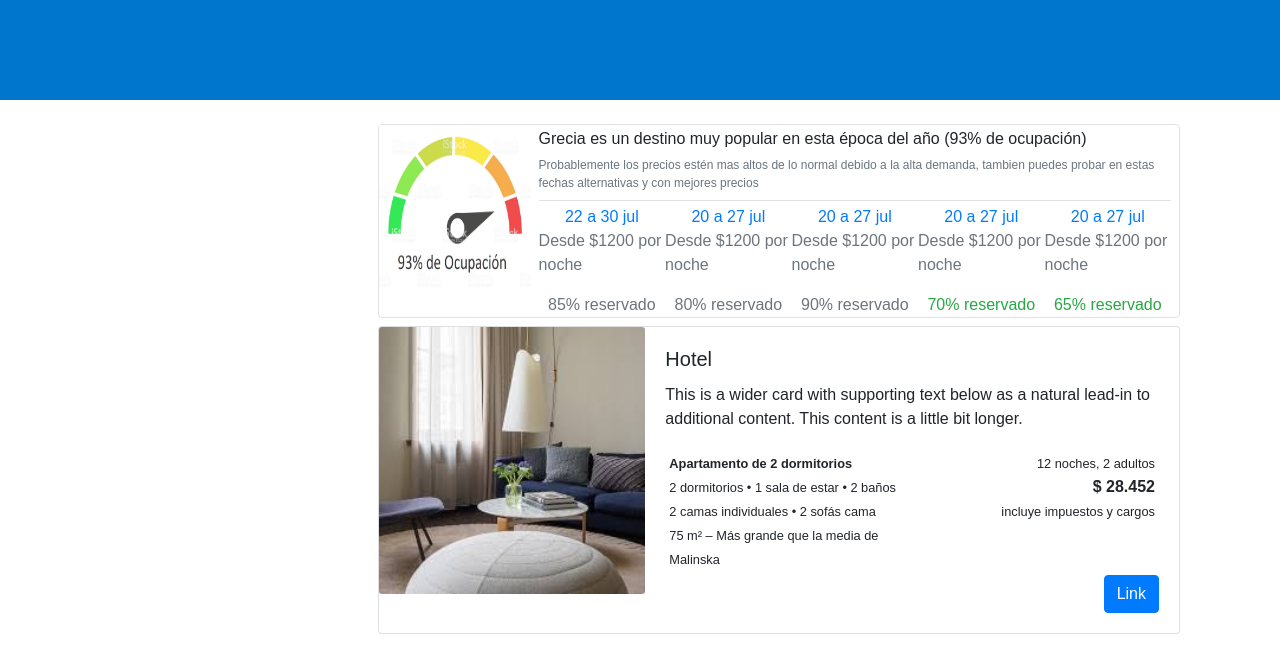
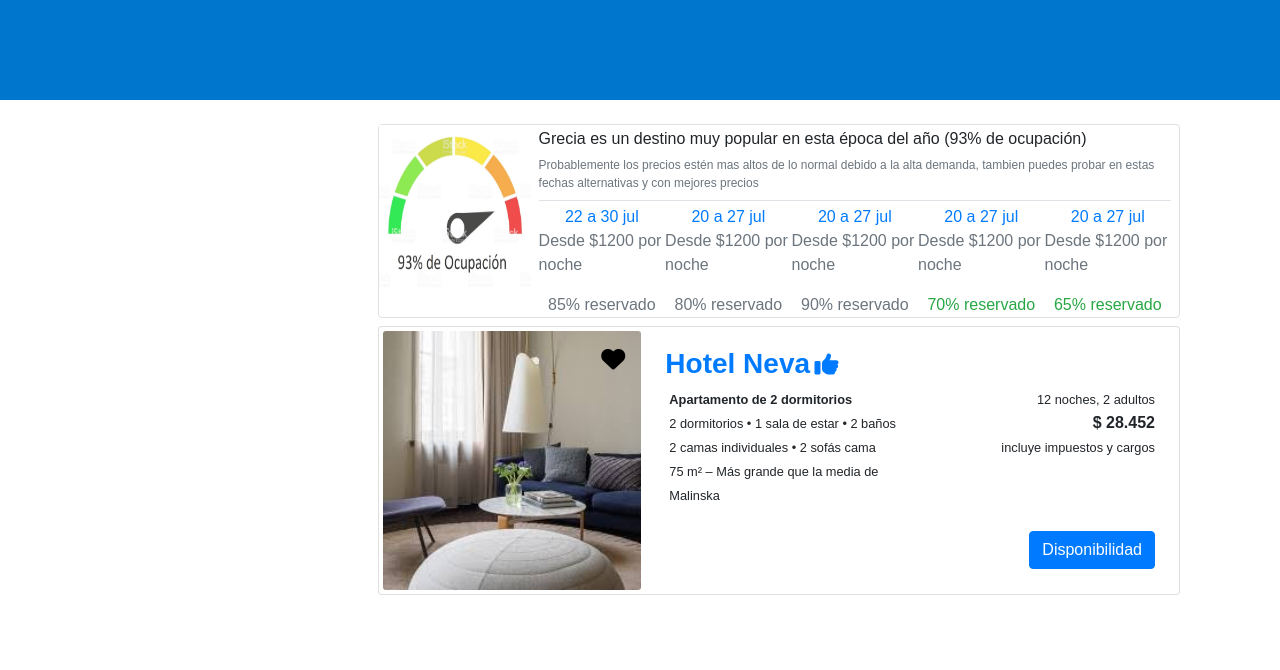
Before and after one commit to rodriguezmelisa93/hitchhiking, a website built with Parcel: page src/results.html in a window 1280 px wide. Built offline with nearby package versions, Linux system fonts and the light colour scheme.

Commit message:
task15 favorito y manito

```diff
--- a/src/css/main.css
+++ b/src/css/main.css
@@ -198,6 +198,33 @@ section .row .col-8 .back-g {
 section .container .rounded > div > span {
     font-size: 12px;
 }
+
 .c-results:hover{
-    background: red !important;
+    background: #fff !important;
 }
+
+.c-favorite i{
+    font-size: x-large;
+}
+
+.c-favorite a:hover {
+    color: #eeeeeee8;
+    text-decoration: none;
+}
+
+.c-favorite a {
+    color: black;
+    text-decoration: none;
+}
+
+.c-hotel:hover{
+    background: #afafafe8;
+}
+
+.c-link-d{
+    font-size: x-large;
+}
+.c-link-d:hover {
+    color: #ef546e;
+    text-decoration: none;
+}
--- a/src/results.html
+++ b/src/results.html
@@ -62,19 +62,24 @@
                     </div>
                     <!--Task 15-->
                     <div class="container my-2 p-0">
-                        <div class="card mb-3">
+                        <div class="card mb-3 c-hotel">
                             <div class="row no-gutters">
-                            <div class="col-md-4">
+                            <div class="col-md-4 p-1">
                                 <img src="./img/hotel1.jpg" class="card-img" alt="...">
+                                <div class="card-img-overlay text-right c-favorite">
+                                    <a href="#">
+                                        <i class="fas fa-heart"></i>
+                                    </a>
+                                </div>
                             </div>
                             <div class="col-md-8">
                                 <div class="card-body">
-                                <h5 class="card-title">Hotel</h5>
-                                <p class="card-text">This is a wider card with supporting text below as a natural lead-in to additional content. This content is a little bit longer.</p>
-                                <div class="card-text c-results">
+                                <a href="detail.html" class="c-link-d"><h3 class="card-title d-inline"><b>Hotel Neva</b></h3></a>
+                                <a href="#" class="c-link-d"><i class="fas fa-thumbs-up"></i></a>
+                                <div class="c-results rounded">
                                     <div class="row p-1">
                                         <div class="col">
-                                            <p class="card-text text-left"><small>
+                                            <p class="text-left"><small>
                                                 <b>Apartamento de 2 dormitorios </b><br/>
                                                 2 dormitorios • 1 sala de estar • 2 baños<br/>
                                                 2 camas individuales  • 2 sofás cama  <br/>
@@ -82,16 +87,16 @@
                                             </small></p>
                                         </div>
                                         <div class="col">
-                                                <p class="card-text text-right">
-                                                    <small> 12 noches, 2 adultos</small><br/>
-                                                    <b>$ 28.452 </b><br/>
-                                                    <small>incluye impuestos y cargos</small>
-                                                </p>
+                                            <p class="text-right">
+                                                <small> 12 noches, 2 adultos</small><br/>
+                                                <large><b>$ 28.452</b></large><br/>
+                                                <small>incluye impuestos y cargos</small>
+                                            </p>
                                         </div>
                                      </div>
                                 </div>
-                                <div class="text-right">
-                                    <a class="btn btn-primary" href="./detail.html" role="button">Link</a>
+                                <div class="text-right m-1">
+                                    <a class="btn btn-primary" href="./detail.html" role="button">Disponibilidad</a>
                                 </div>
                                 </div>
                             </div>
```
